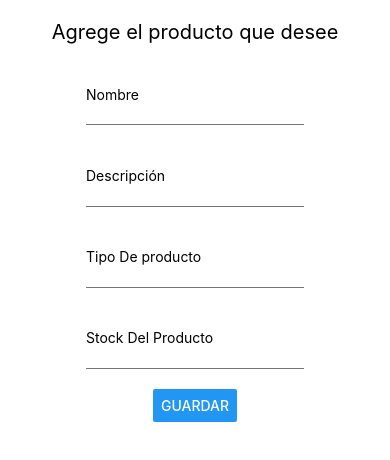
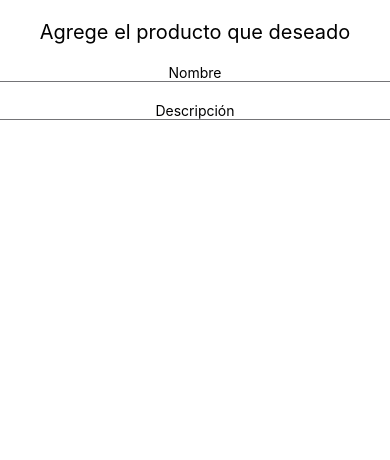
Before and after one commit to willbastidas/react-native-redux, a React Native app: screen / in a window 390 px wide. Shown: the top 460 px of the page. Built offline with nearby package versions, Linux system fonts and the light colour scheme.

Commit message:
cambio de vista

```diff
--- a/App.js
+++ b/App.js
@@ -1,5 +1,5 @@
 import React from 'react';
-import { View } from 'react-native';
+import { ScrollView, View } from 'react-native';
 import { Provider } from 'react-redux';
 import store from './store';
 import AddItem from './components/AddItem';
@@ -9,10 +9,10 @@ import { Styles } from './estilos/styles';
 const App = () => {
   return (
     <Provider store={store}>
-      <View style={Styles.container}>
+      <ScrollView style={Styles.containerScroll}>
         <AddItem />
         <ItemList />
-      </View>
+      </ScrollView>
     </Provider>
   );
 };
--- a/components/AddItem.js
+++ b/components/AddItem.js
@@ -3,6 +3,7 @@ import { View, TextInput, Button, Text } from 'react-native';
 import { useDispatch } from 'react-redux';
 import { addItem } from '../reducers';
 import { Styles } from '../estilos/styles';
+import { ScrollView } from 'react-native';
 
 const AddItem = () => {
   const [name, setName] = useState('');
@@ -20,8 +21,8 @@ const AddItem = () => {
   };
 
   return (
-    <View style={Styles.container}>
-      <Text style={Styles.textoTitulo}>Agrege el producto que desee</Text>
+    <ScrollView style={Styles.containerScroll} >
+      <Text style={Styles.textoTitulo}>Agrege el producto que deseado</Text>
       <TextInput style={Styles.inputGroup}
         placeholder="Nombre"
         value={name}
@@ -43,7 +44,7 @@ const AddItem = () => {
         onChangeText={SetStock}
       />
       <Button title="Guardar" onPress={handlePress} />
-    </View>
+    </ScrollView>
   );
 };
 
--- a/components/ItemList.js
+++ b/components/ItemList.js
@@ -1,5 +1,5 @@
 import React from 'react';
-import { FlatList, Text } from 'react-native';
+import { FlatList, Text, ScrollView, View } from 'react-native';
 import { useSelector, useDispatch } from 'react-redux';
 import { removeItem } from '../reducers';
 import { Styles } from '../estilos/styles';
@@ -16,10 +16,19 @@ const ItemList = () => {
     <FlatList
       data={items}
       renderItem={({ item }) => (
-        <Text>
-          {item.name} - {item.description} - {item.tipo} - {item.stock}{' '}
-          <Text onPress={() => handleRemove(item.id)} style={Styles.boton}>Eliminar</Text>
-        </Text>
+        <ScrollView>
+          <View>
+            <Text>nombre del producto:{item.name}{' '}</Text>
+            <Text>descricion del producto:{item.description}{' '}</Text>
+            <Text>tipo del producto:{item.tipo}{' '}</Text>
+            <Text>stock del producto:{item.stock}{' '}</Text>
+
+          </View>
+
+          <View style={Styles.boton}>
+          <Text onPress={() => handleRemove(item.id)}>Eliminar</Text>
+          </View>
+        </ScrollView>
       )}
       keyExtractor={item => item.id}
     />
--- a/estilos/styles.js
+++ b/estilos/styles.js
@@ -7,6 +7,10 @@ export const Styles = StyleSheet.create({
         backgroundColor: '#fff',
         alignItems: 'center',
         justifyContent: 'center',
+      },
+      containerScroll: {
+        flex: 1,
+        backgroundColor: '#fff',
       },
       conteiner2: {
         flex: 1,
@@ -27,6 +31,8 @@ export const Styles = StyleSheet.create({
         borderColor: colores.dark,
         borderRadius: 10,
         borderWidth: 1,
+        padding: 6,
+        textAlign: 'center',
       },
       textoDelTab: {
         textAlign: 'center',
@@ -57,10 +63,14 @@ export const Styles = StyleSheet.create({
         marginBottom: 20,
         borderBottomWidth: 1,
         borderBottomColor: colores.gray,
+        textAlign: 'center',
 
       },
       map: {
         width: '100%',
         height: '100%',
       },
+      space_up:{
+        marginTop: 20,
+      }
 });
```
